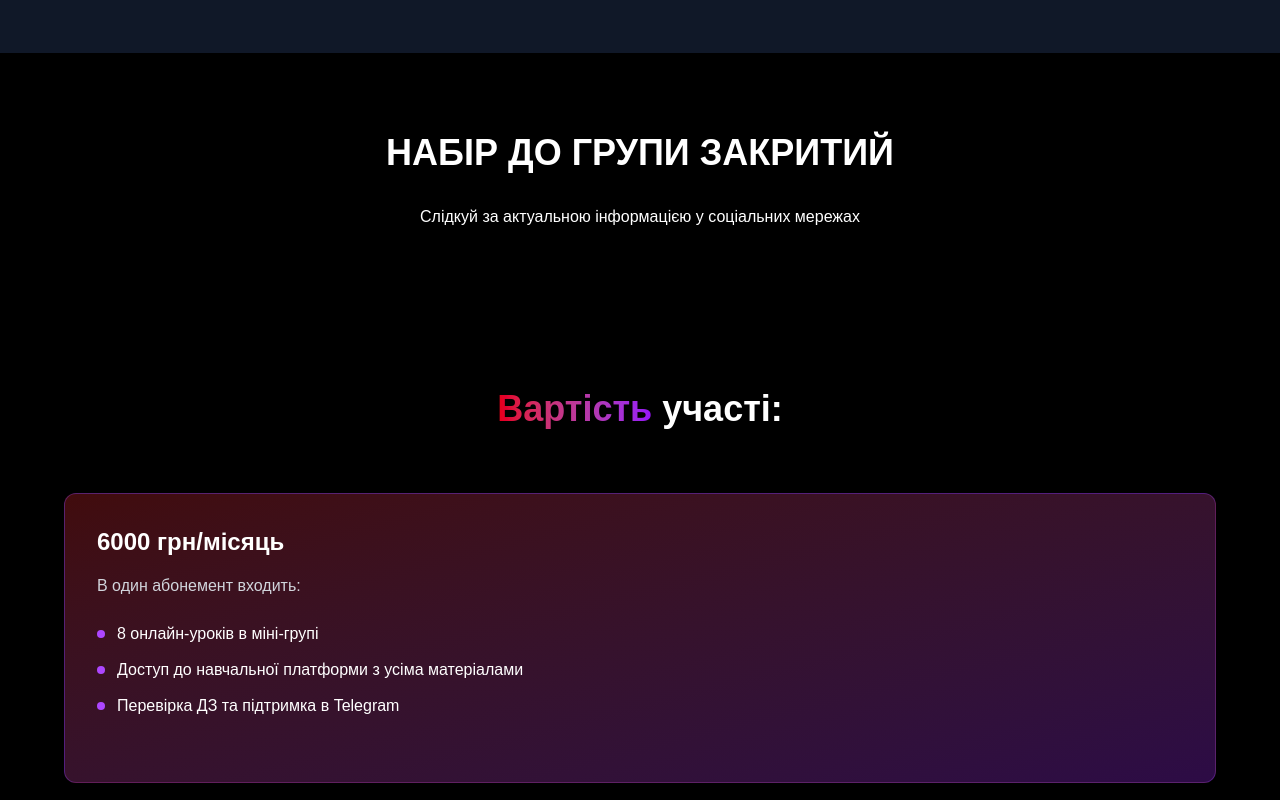
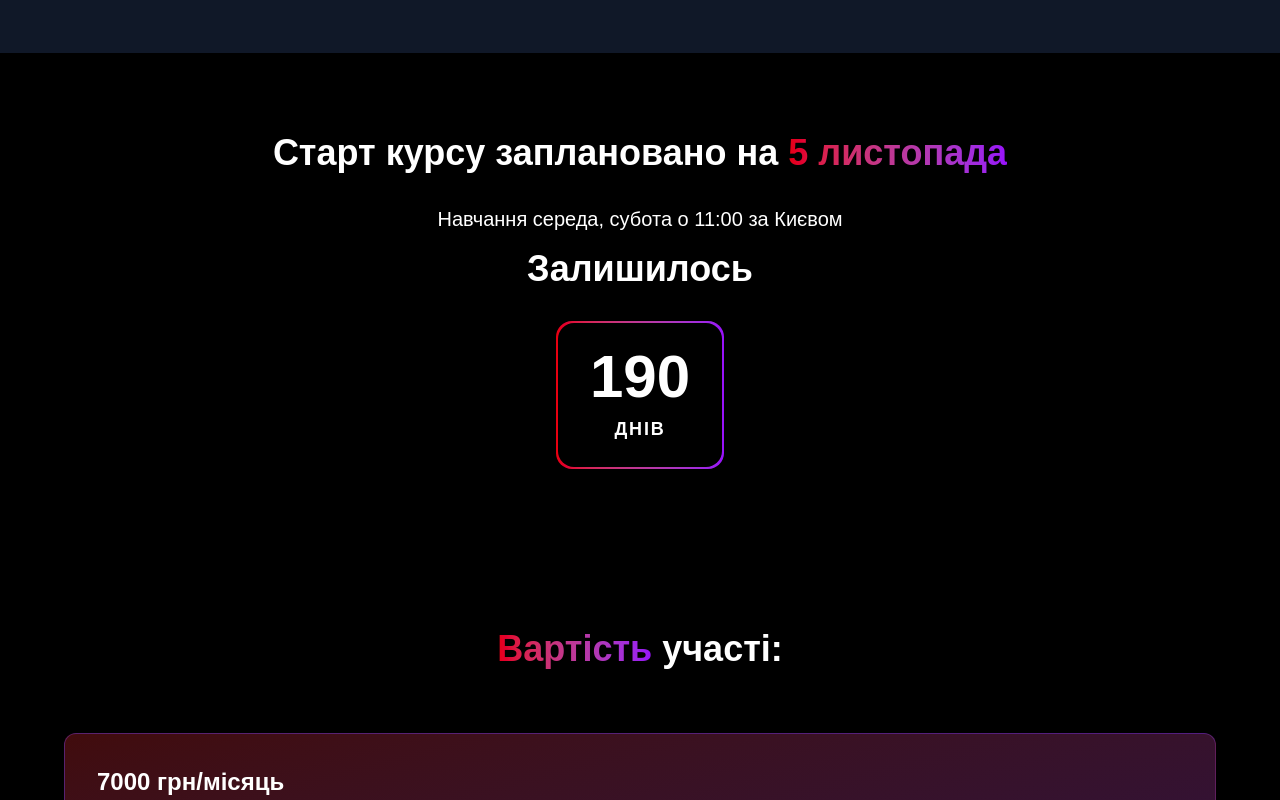
Before and after one commit to GrigoriyShkarta/extreme-group, a Next.js app: page / in a window 1280 px wide. Shown: the part 3440-4240 px from the top of the page. Built offline with nearby package versions, Linux system fonts and the light colour scheme.

Commit message:
start new group

```diff
--- a/components/CountDown.tsx
+++ b/components/CountDown.tsx
@@ -2,63 +2,65 @@
 
 // import {useEffect, useState} from 'react'
 
+import {useEffect, useState} from "react";
+
 export default function Countdown() {
-	// const targetDate = new Date('2025-09-08T00:00:00') // Старт 10 квітня
-	// const [timeLeft, setTimeLeft] = useState({
-	// 	days: 0,
-	// 	hours: 0,
-	// 	minutes: 0,
-	// })
-  //
-	// useEffect(() => {
-	// 	const interval = setInterval(() => {
-	// 		const now = new Date()
-	// 		const difference = targetDate.getTime() - now.getTime()
-  //
-	// 		if (difference > 0) {
-	// 			const days = Math.floor(difference / (1000 * 60 * 60 * 24))
-	// 			const hours = Math.floor((difference / (1000 * 60 * 60)) % 24)
-	// 			const minutes = Math.floor((difference / (1000 * 60)) % 60)
-	// 			setTimeLeft({ days, hours, minutes })
-	// 		} else {
-	// 			clearInterval(interval)
-	// 		}
-	// 	}, 1000)
-  //
-	// 	return () => clearInterval(interval)
-	// }, [])
+	const targetDate = new Date('2025-11-05T00:00:00') // Старт 10 квітня
+	const [timeLeft, setTimeLeft] = useState({
+		days: 0,
+		hours: 0,
+		minutes: 0,
+	})
+
+	useEffect(() => {
+		const interval = setInterval(() => {
+			const now = new Date()
+			const difference = targetDate.getTime() - now.getTime()
+
+			if (difference > 0) {
+				const days = Math.floor(difference / (1000 * 60 * 60 * 24))
+				const hours = Math.floor((difference / (1000 * 60 * 60)) % 24)
+				const minutes = Math.floor((difference / (1000 * 60)) % 60)
+				setTimeLeft({ days, hours, minutes })
+			} else {
+				clearInterval(interval)
+			}
+		}, 1000)
+
+		return () => clearInterval(interval)
+	}, [])
 
 	return (
 		<section className='py-20 px-4 sm:px-6 bg-black text-white'>
 			<div className='max-w-4xl mx-auto text-center'>
-				{/*<h2 className='text-3xl md:text-4xl font-bold mb-8'>*/}
-				{/*	Старт{' '}*/}
-				{/*	<span className='bg-gradient-to-r from-red-600 to-purple-600 bg-clip-text text-transparent'>*/}
-				{/*		8 вересня*/}
-				{/*	</span>*/}
-				{/*</h2>*/}
+				<h2 className='text-3xl md:text-4xl font-bold mb-8'>
+					Старт курсу заплановано на{' '}
+					<span className='bg-gradient-to-r from-red-600 to-purple-600 bg-clip-text text-transparent'>
+						5 листопада
+					</span>
+				</h2>
 
-				{/*<p className='mb-4 text-xl'>*/}
-				{/*	Навчання понеділок, четвер о 11:00 за Києвом*/}
-				{/*</p>*/}
+				<p className='mb-4 text-xl'>
+					Навчання середа, субота о 11:00 за Києвом
+				</p>
 
-				{/*<h2 className='text-2xl md:text-4xl font-bold mb-8'>Залишилось</h2>*/}
+				<h2 className='text-2xl md:text-4xl font-bold mb-8'>Залишилось</h2>
 
-				{/*<div className='flex justify-center gap-6 text-2xl font-semibold'>*/}
-				{/*	<div className='p-[2px] rounded-2xl bg-gradient-to-r from-red-600 to-purple-600 shadow-lg'>*/}
-				{/*		<div className='flex flex-col items-center justify-center px-8 py-6 bg-black rounded-2xl backdrop-blur-md'>*/}
-				{/*			<span className='text-6xl font-extrabold'>{timeLeft.days}</span>*/}
-				{/*			<span className='mt-2 text-lg uppercase tracking-widest'>*/}
-				{/*				Днів*/}
-				{/*			</span>*/}
-				{/*		</div>*/}
-				{/*	</div>*/}
-				{/*</div>*/}
-				 <h2 className='text-3xl md:text-4xl font-bold mb-8'>
-				 НАБІР ДО ГРУПИ ЗАКРИТИЙ
-				{/* Набір у групу на вересень відкрито! */}
-				 </h2>
-				 <p>Слідкуй за актуальною інформацією у соціальних мережах</p>
+				<div className='flex justify-center gap-6 text-2xl font-semibold'>
+					<div className='p-[2px] rounded-2xl bg-gradient-to-r from-red-600 to-purple-600 shadow-lg'>
+						<div className='flex flex-col items-center justify-center px-8 py-6 bg-black rounded-2xl backdrop-blur-md'>
+							<span className='text-6xl font-extrabold'>{timeLeft.days}</span>
+							<span className='mt-2 text-lg uppercase tracking-widest'>
+								Днів
+							</span>
+						</div>
+					</div>
+				</div>
+				{/* <h2 className='text-3xl md:text-4xl font-bold mb-8'>*/}
+				{/* НАБІР ДО ГРУПИ ЗАКРИТИЙ*/}
+				{/*/!* Набір у групу на вересень відкрито! *!/*/}
+				{/* </h2>*/}
+				{/* <p>Слідкуй за актуальною інформацією у соціальних мережах</p>*/}
 				{/* <p>Графік занять:</p> */}
 				{/* <p>
 					Понеділок, четвер: 11:00 - 13:00 (тривалість заняття від 1 до 2 годин)
--- a/components/Prices.tsx
+++ b/components/Prices.tsx
@@ -11,7 +11,7 @@ export default function Prices() {
 
 				{/* <div className='grid md:grid-cols-2 gap-8 mx-auto'> */}
 				<div className='bg-gradient-to-br from-red-900/50 to-purple-900/50 p-8 rounded-xl border border-purple-500/30 relative overflow-hidden'>
-					<h3 className='text-2xl font-bold mb-4'>6000 грн/місяць</h3>
+					<h3 className='text-2xl font-bold mb-4'>7000 грн/місяць</h3>
 					<p className='text-gray-300 mb-6'>В один абонемент входить:</p>
 					<ul className='space-y-3 mb-8'>
 						{[
```
